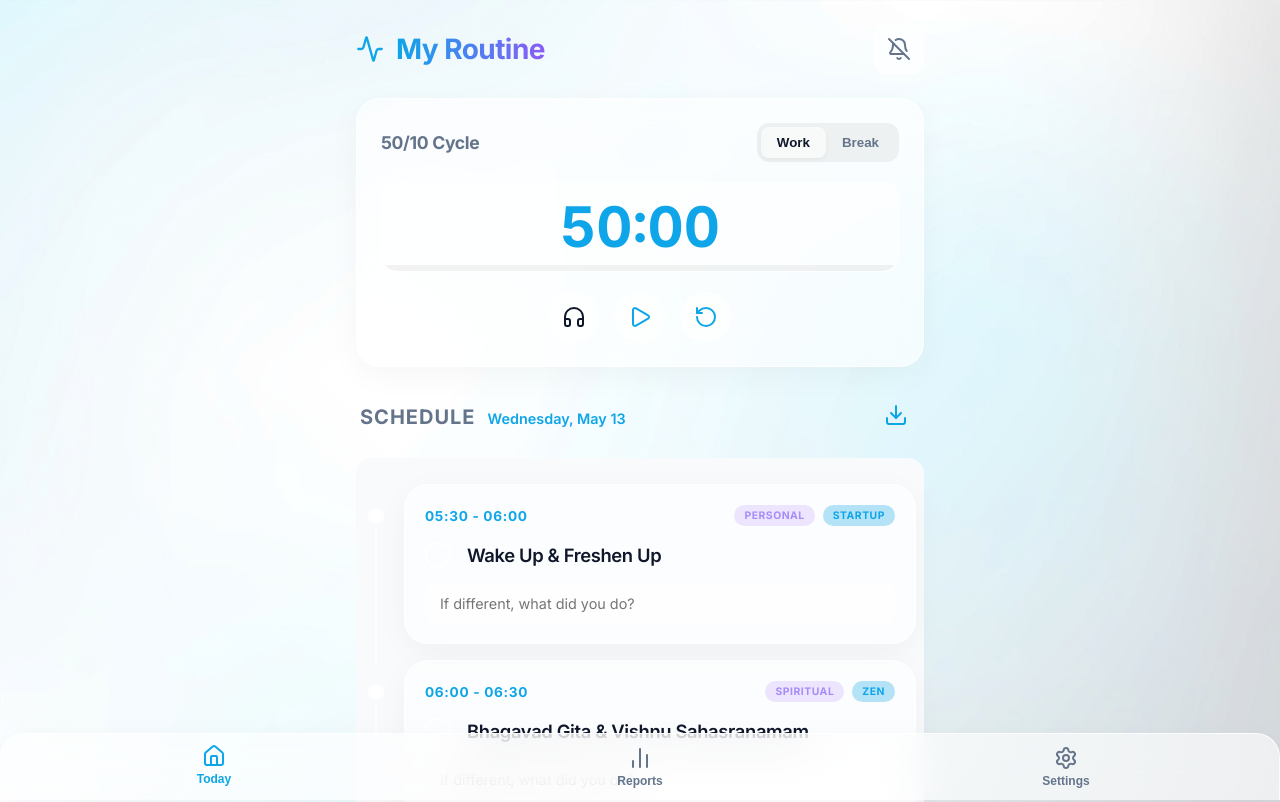
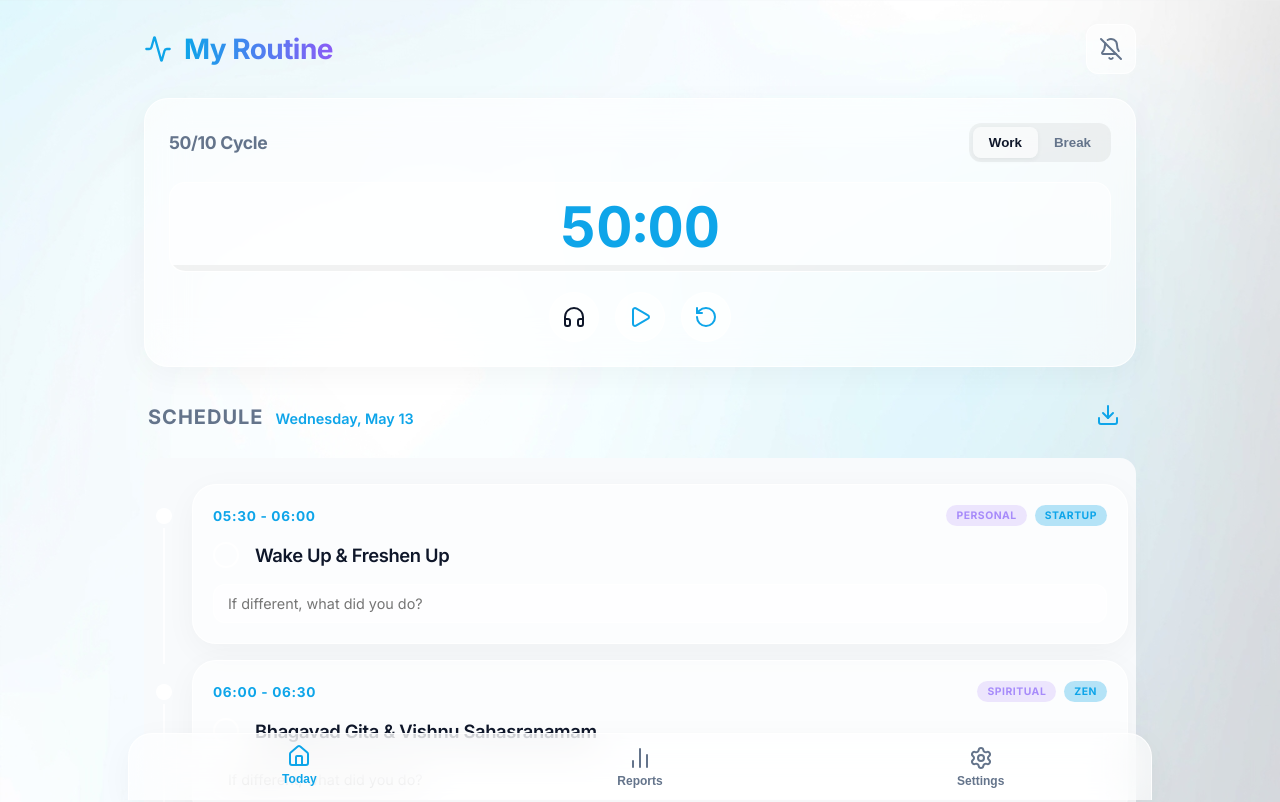
Before and after one commit to Hareeshkumar205/routine-tracker, a React (Vite) app: page / in a window 1280 px wide. Shown: the top 802 px of the page. Built offline with nearby package versions, Linux system fonts and the light colour scheme.

Commit message:
Make UI responsive and utilize 80% screen width on desktop

```diff
--- a/src/index.css
+++ b/src/index.css
@@ -125,13 +125,19 @@ h1 {
 
 /* Layout */
 .app-container {
-  max-width: 600px;
+  max-width: 1400px;
   margin: 0 auto;
   padding: 24px 16px;
   width: 100%;
   flex: 1;
   display: flex;
   flex-direction: column;
+}
+
+@media (min-width: 768px) {
+  .app-container {
+    width: 80%;
+  }
 }
 
 .header {
@@ -503,8 +509,10 @@ h1 {
 .bottom-nav {
   position: fixed;
   bottom: 0;
-  left: 0;
+  left: 50%;
+  transform: translateX(-50%);
   width: 100%;
+  max-width: 1400px;
   display: flex;
   justify-content: space-around;
   padding: 12px 0;
@@ -512,6 +520,14 @@ h1 {
   border: 1px solid var(--glass-border);
   border-bottom: none;
   z-index: 100;
+  background: var(--glass-bg);
+  backdrop-filter: blur(20px);
+}
+
+@media (min-width: 768px) {
+  .bottom-nav {
+    width: 80%;
+  }
 }
 
 .nav-item {
```
